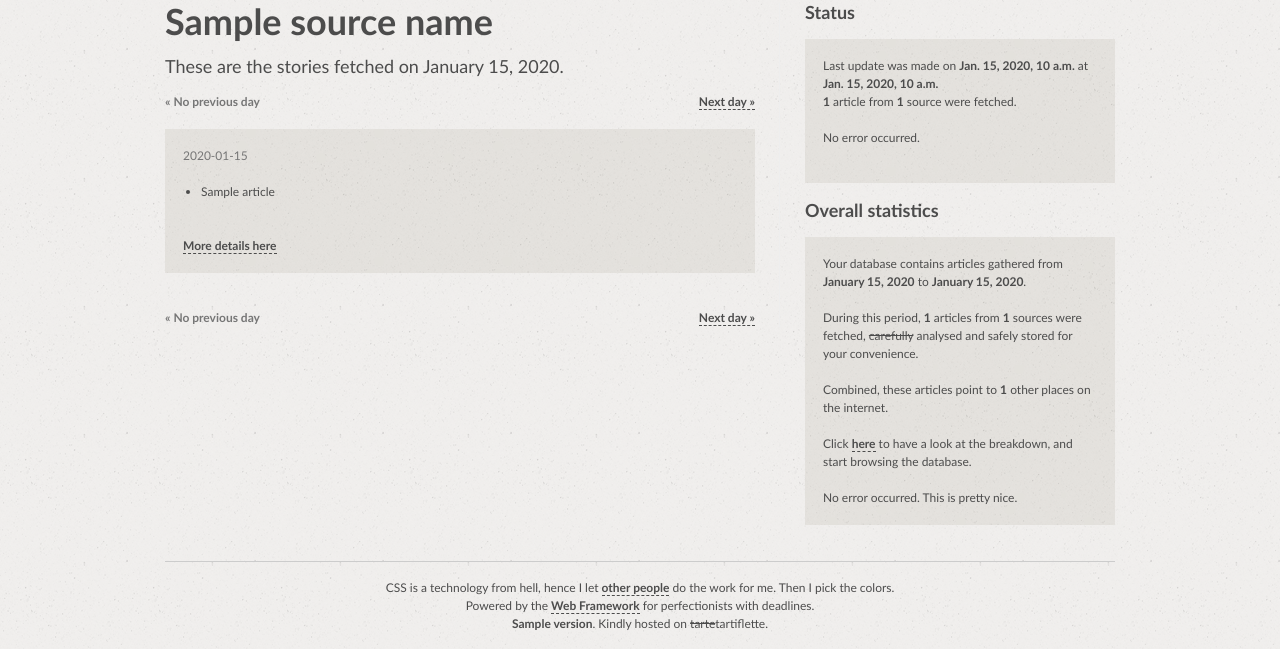
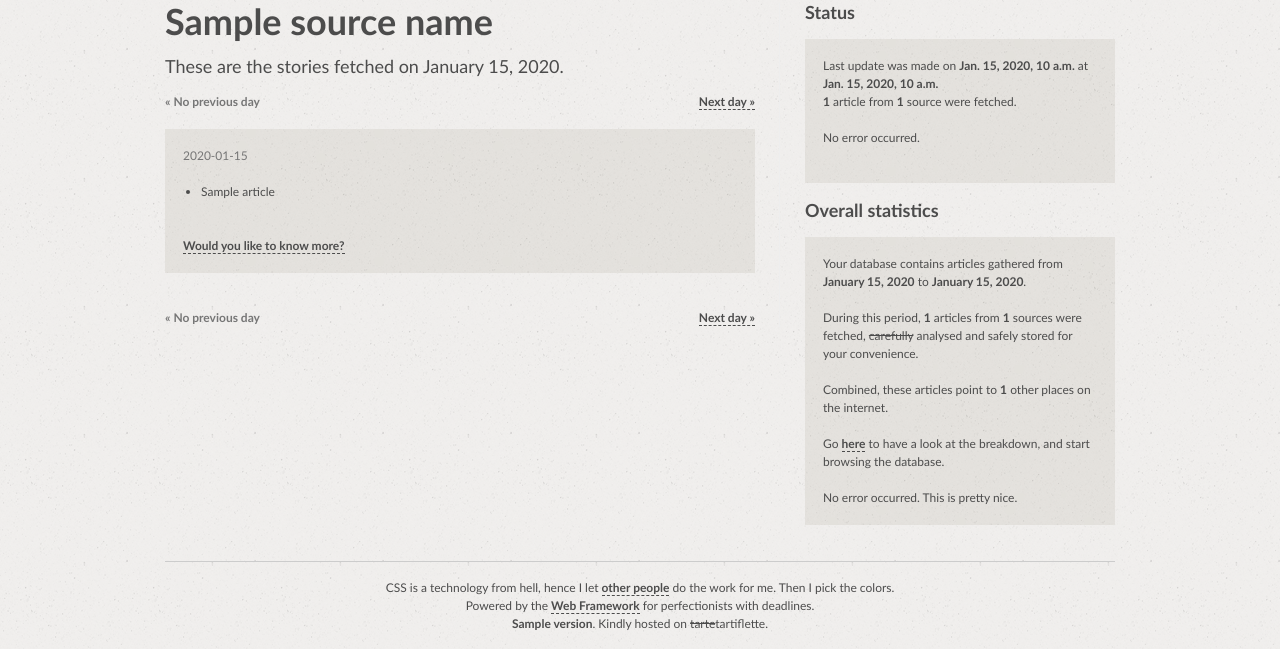
Before and after one commit to sevas/csxj_viewer_app, a Django app: template provider/templates/source_day.html in a window 1280 px wide. Shown: the part 80-729 px from the top of the page. Run offline with Django 3.2, Linux system fonts and the light colour scheme; the template is opened without the code that fills it: most values are stand-ins (such as "Sample title", 1, 10 or a date in 2020).

Commit message:
minot template edits

```diff
--- a/provider/templates/source_batch.html
+++ b/provider/templates/source_batch.html
@@ -29,7 +29,7 @@
 
             <br/>
             <hr>
-            <strong> {{article.intro}}</strong>
+            <em> {{article.intro}}</em>
             <br/><br/>
 
             {% for paragraph in article.content %}
--- a/provider/templates/source_day.html
+++ b/provider/templates/source_day.html
@@ -42,7 +42,7 @@
                 </ul>
 
                 <br/>
-                <a href='/source/{{ source_name }}/{{ current_date|date:'Y-m-d' }}/{{ batch_time }}'>More details here</a>
+                <a href='/source/{{ source_name }}/{{ current_date|date:'Y-m-d' }}/{{ batch_time }}'>Would you like to know more?</a>
 
             {% else %}
                 Nothing new was found at that time.
--- a/templates/base.html
+++ b/templates/base.html
@@ -56,7 +56,7 @@
                 <br/><br/>
                 Combined, these articles point to <strong>{{ total_links }}</strong> other places on the internet.
                 <br/><br/>
-                Click <a href="/source">here</a> to have a look at the breakdown, and start browsing the database.
+                Go <a href="/source">here</a> to have a look at the breakdown, and start browsing the database.
                <br/><br/>
                 {% if total_errors %}
                     <strong>{{ total_errors }}</strong> error{{ total_errors|pluralize }} occurred. We'll need to look into that.
```
